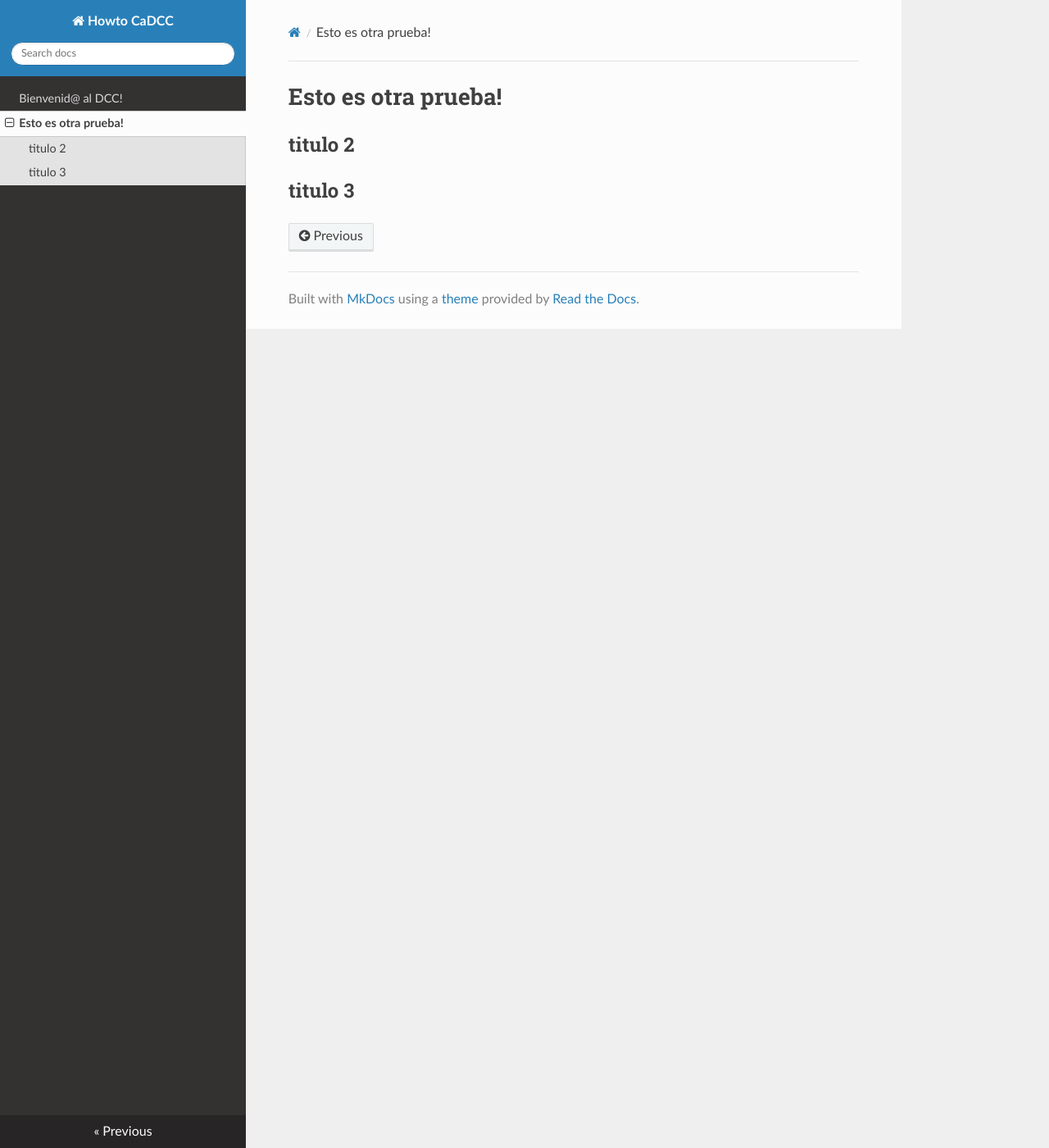
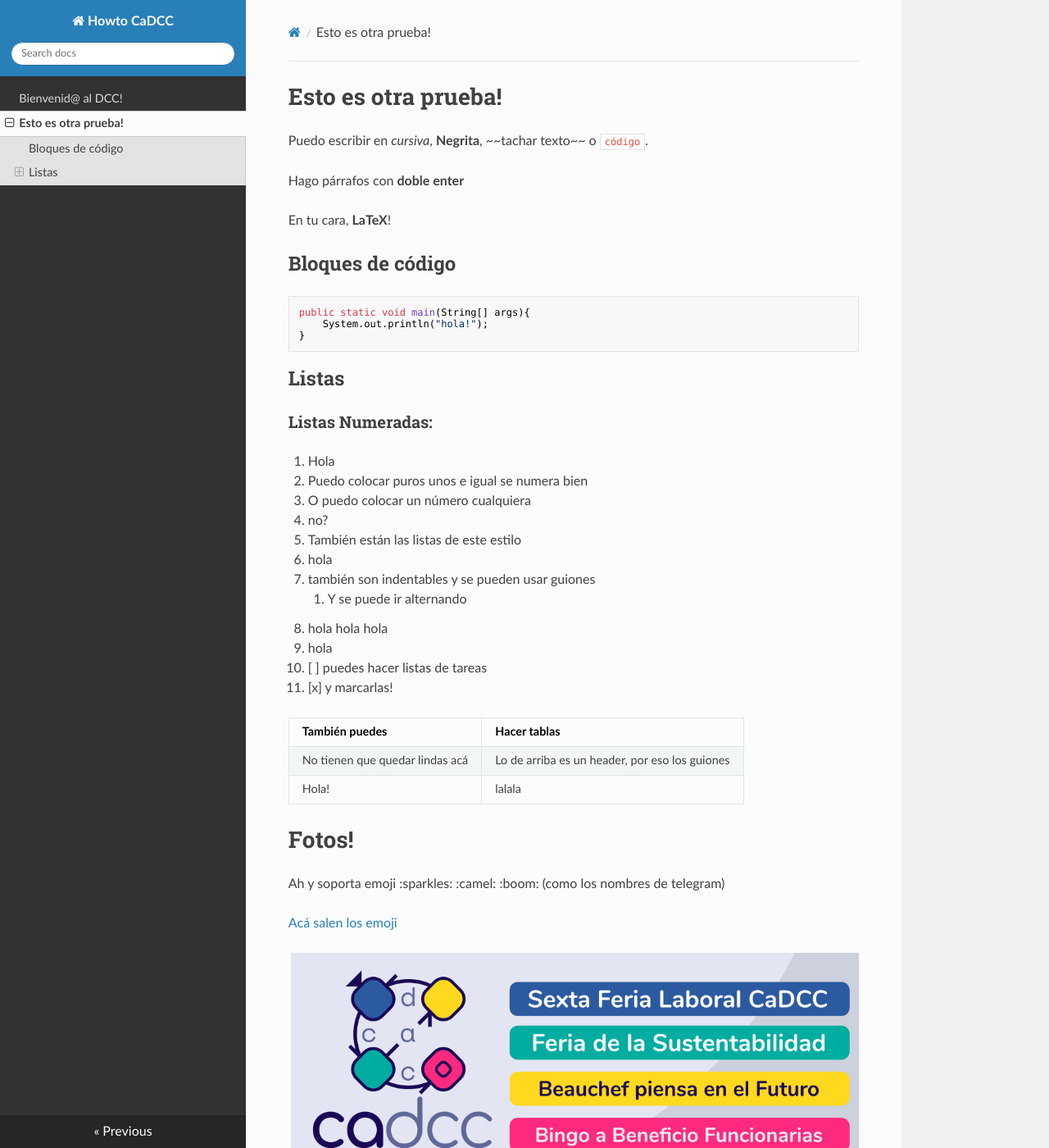
Before and after one commit to cadcc/howto, an MkDocs documentation site: the page built from docs/testing.md, in a window 1280 px wide and 1400 px high. Shown: the whole window at 82% size. Built offline with MkDocs 1.6.1, drawn with Linux system fonts in a browser that asks for light colours; nearby versions of some CDN libraries; some of the changed text lies outside the part shown.

Commit message:
Update testing.md

````diff
--- a/docs/testing.md
+++ b/docs/testing.md
@@ -1,5 +1,53 @@
 # Esto es otra prueba!
 
-## titulo 2
+Puedo escribir en _cursiva_, **Negrita**, ~~tachar texto~~ o `código`.
 
-## titulo 3
+Hago párrafos con **doble enter**
+
+En tu cara, **LaTeX**!
+
+## Bloques de código
+```java
+public static void main(String[] args){
+    System.out.println("hola!");
+}
+```
+
+## Listas
+
+### Listas Numeradas:
+
+1. Hola
+1. Puedo colocar puros unos e igual se numera bien
+2. O puedo colocar un número cualquiera
+40. no?
+
+* También están las listas de este estilo
+* hola
+  - también son indentables y se pueden usar guiones
+    1. Y se puede ir alternando
+  - hola hola hola
+* hola
+
+- [ ] puedes hacer listas de tareas
+- [x] y marcarlas!
+
+También puedes | Hacer tablas
+------------ | -------------
+No tienen que quedar lindas acá | Lo de arriba es un header, por eso los guiones
+Hola! | lalala
+
+# Fotos!
+
+Ah y soporta emoji  :sparkles: :camel: :boom: (como los nombres de telegram)
+
+[Acá salen los emoji](http://www.emoji-cheat-sheet.com/)
+
+![Las imagenes van en la carpeta _\_static_](_static/s12.png)
+
+### También puedes citar texto:
+
+> Que el movimiento no sea de tu cuello sino que cuerpo o torso completo.
+> _Steve Jobs_
+
+[Más info de todo esto acá](https://guides.github.com/features/mastering-markdown/)
````
